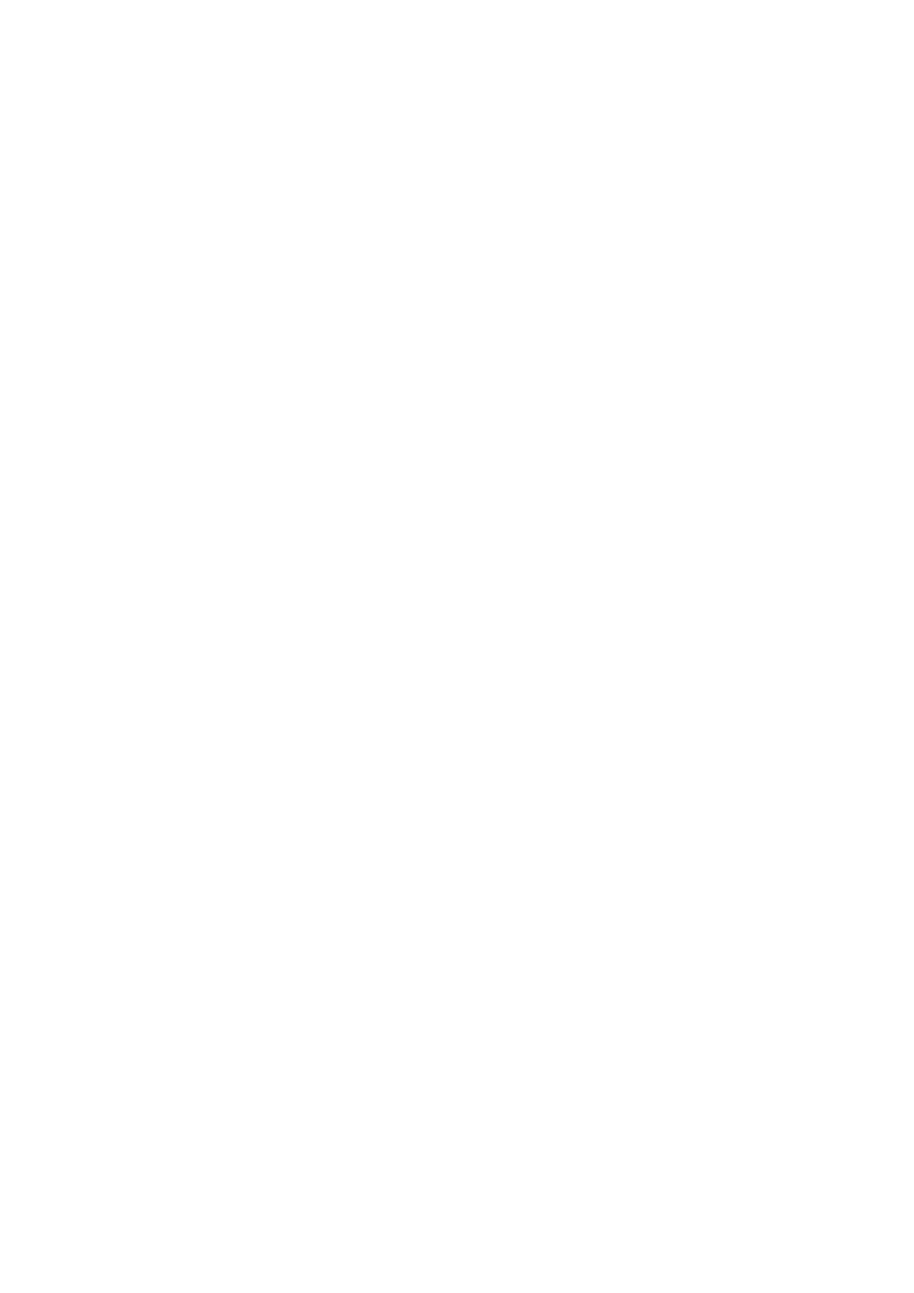
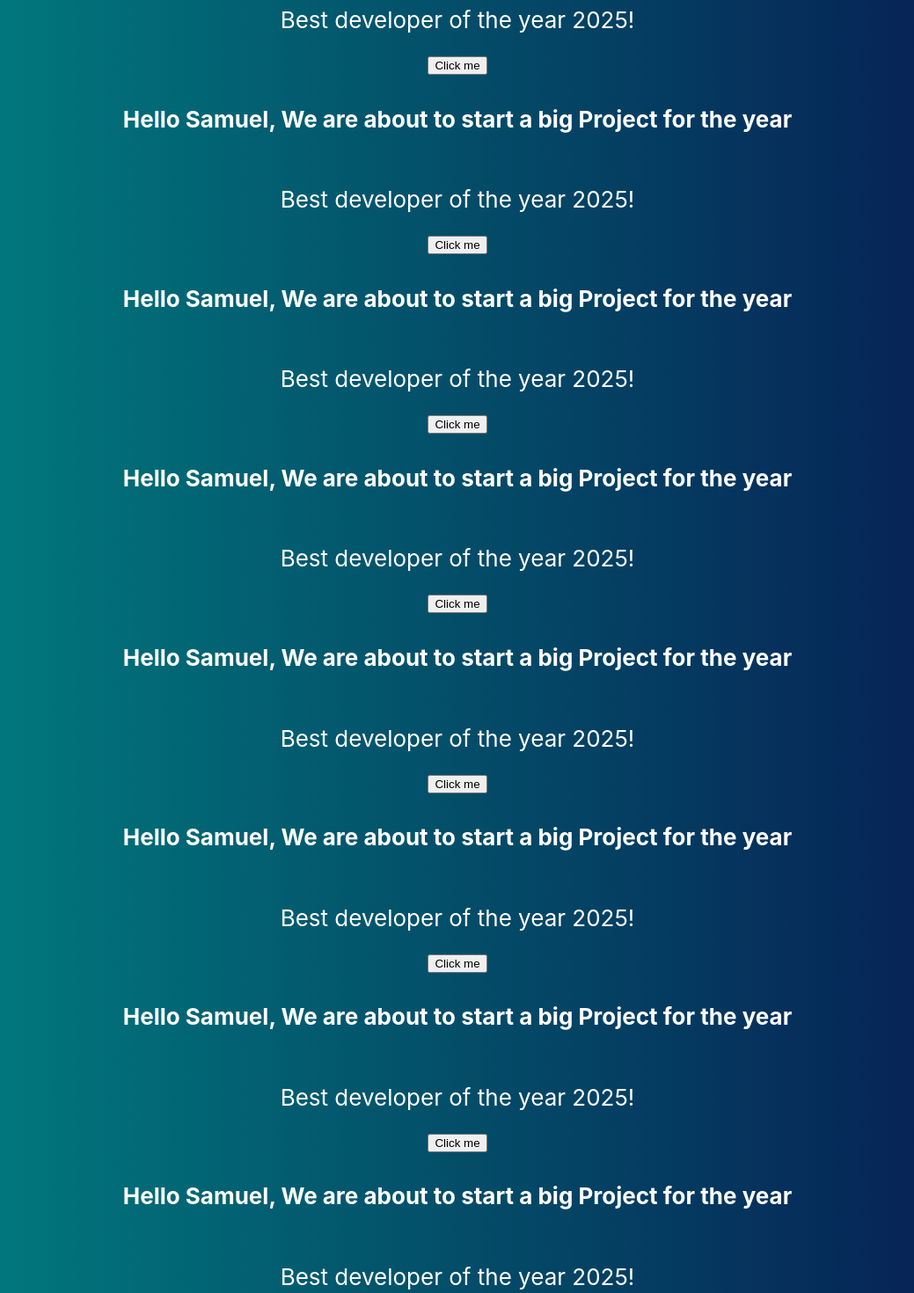
Before and after one commit to samuelodusanwo/monsters-rolodex, a React (Create React App) app: page / in a window 1280 px wide. Shown: the part 1140-2610 px from the top of the page at 88% size, without its empty margins (120-1159 px from the left). Before the commit the page ends 1092 px from the top, so only its background shows below. Built offline with nearby package versions, Linux system fonts and the light colour scheme; no server answers; a web font is replaced by a local one.

Commit message:
initial commit: pushing react code

```diff
--- a/src/App.js
+++ b/src/App.js
@@ -48,6 +48,72 @@ class App extends Component {
           <h4>Hello Samuel, We are about to start a big Project for the year</h4>
           <p>{this.state.string}</p>
           <button onClick={() => this.setState({string: 'And the best Hacker of the year 2025!'})}>Click me</button>
+          <h4>Hello Samuel, We are about to start a big Project for the year</h4>
+          <p>{this.state.string}</p>
+          <button onClick={() => this.setState({string: 'And the best Hacker of the year 2025!'})}>Click me</button>
+          <h4>Hello Samuel, We are about to start a big Project for the year</h4>
+          <p>{this.state.string}</p>
+          <button onClick={() => this.setState({string: 'And the best Hacker of the year 2025!'})}>Click me</button>
+          <h4>Hello Samuel, We are about to start a big Project for the year</h4>
+          <p>{this.state.string}</p>
+          <button onClick={() => this.setState({string: 'And the best Hacker of the year 2025!'})}>Click me</button>
+          <h4>Hello Samuel, We are about to start a big Project for the year</h4>
+          <p>{this.state.string}</p>
+          <button onClick={() => this.setState({string: 'And the best Hacker of the year 2025!'})}>Click me</button>
+          <h4>Hello Samuel, We are about to start a big Project for the year</h4>
+          <p>{this.state.string}</p>
+          <button onClick={() => this.setState({string: 'And the best Hacker of the year 2025!'})}>Click me</button>
+          <h4>Hello Samuel, We are about to start a big Project for the year</h4>
+          <p>{this.state.string}</p>
+          <button onClick={() => this.setState({string: 'And the best Hacker of the year 2025!'})}>Click me</button>
+          <h4>Hello Samuel, We are about to start a big Project for the year</h4>
+          <p>{this.state.string}</p>
+          <button onClick={() => this.setState({string: 'And the best Hacker of the year 2025!'})}>Click me</button>
+          <h4>Hello Samuel, We are about to start a big Project for the year</h4>
+          <p>{this.state.string}</p>
+          <button onClick={() => this.setState({string: 'And the best Hacker of the year 2025!'})}>Click me</button>
+          <h4>Hello Samuel, We are about to start a big Project for the year</h4>
+          <p>{this.state.string}</p>
+          <button onClick={() => this.setState({string: 'And the best Hacker of the year 2025!'})}>Click me</button>
+          <h4>Hello Samuel, We are about to start a big Project for the year</h4>
+          <p>{this.state.string}</p>
+          <button onClick={() => this.setState({string: 'And the best Hacker of the year 2025!'})}>Click me</button>
+          <h4>Hello Samuel, We are about to start a big Project for the year</h4>
+          <p>{this.state.string}</p>
+          <button onClick={() => this.setState({string: 'And the best Hacker of the year 2025!'})}>Click me</button>
+          <h4>Hello Samuel, We are about to start a big Project for the year</h4>
+          <p>{this.state.string}</p>
+          <button onClick={() => this.setState({string: 'And the best Hacker of the year 2025!'})}>Click me</button>
+          <h4>Hello Samuel, We are about to start a big Project for the year</h4>
+          <p>{this.state.string}</p>
+          <button onClick={() => this.setState({string: 'And the best Hacker of the year 2025!'})}>Click me</button>
+          <h4>Hello Samuel, We are about to start a big Project for the year</h4>
+          <p>{this.state.string}</p>
+          <button onClick={() => this.setState({string: 'And the best Hacker of the year 2025!'})}>Click me</button>
+          <h4>Hello Samuel, We are about to start a big Project for the year</h4>
+          <p>{this.state.string}</p>
+          <button onClick={() => this.setState({string: 'And the best Hacker of the year 2025!'})}>Click me</button>
+          <h4>Hello Samuel, We are about to start a big Project for the year</h4>
+          <p>{this.state.string}</p>
+          <button onClick={() => this.setState({string: 'And the best Hacker of the year 2025!'})}>Click me</button>
+          <h4>Hello Samuel, We are about to start a big Project for the year</h4>
+          <p>{this.state.string}</p>
+          <button onClick={() => this.setState({string: 'And the best Hacker of the year 2025!'})}>Click me</button>
+          <h4>Hello Samuel, We are about to start a big Project for the year</h4>
+          <p>{this.state.string}</p>
+          <button onClick={() => this.setState({string: 'And the best Hacker of the year 2025!'})}>Click me</button>
+          <h4>Hello Samuel, We are about to start a big Project for the year</h4>
+          <p>{this.state.string}</p>
+          <button onClick={() => this.setState({string: 'And the best Hacker of the year 2025!'})}>Click me</button>
+          <h4>Hello Samuel, We are about to start a big Project for the year</h4>
+          <p>{this.state.string}</p>
+          <button onClick={() => this.setState({string: 'And the best Hacker of the year 2025!'})}>Click me</button>
+          <h4>Hello Samuel, We are about to start a big Project for the year</h4>
+          <p>{this.state.string}</p>
+          <button onClick={() => this.setState({string: 'And the best Hacker of the year 2025!'})}>Click me</button>
+          <h4>Hello Samuel, We are about to start a big Project for the year</h4>
+          <p>{this.state.string}</p>
+          <button onClick={() => this.setState({string: 'And the best Hacker of the year 2025!'})}>Click me</button>
           <h1 className='main_heading'>Monster Rolodex</h1>
           <SearchBox
             placeholder='Search monsters'
```
